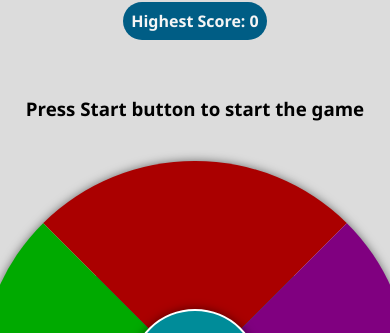
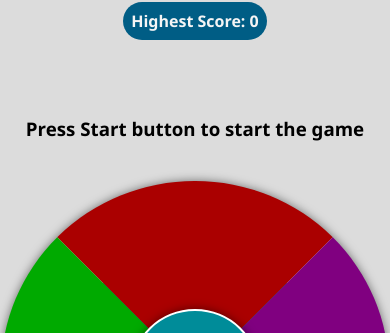
Before and after one commit to Sciber766/Simon-js-mini-project, a plain HTML site: page index.html in a window 390 px wide. Shown: the part 78-411 px from the top of the page. Drawn offline with Linux system fonts and the light colour scheme.

Commit message:
Added more responsiveness

```diff
--- a/style.css
+++ b/style.css
@@ -39,6 +39,12 @@ body{
         top: 5rem;
         padding: 8px;
         font-size: 1rem;
+    }
+    .box{
+        border-top: 130px solid var(--red-color);
+        border-left: 130px solid var(--green-color);
+        border-right: 130px solid var(--purple-color);
+        border-bottom: 130px solid var(--yellow-color);
     }
 }
 .container{
@@ -122,3 +128,17 @@ h3{
     background-color: rgba(255, 255, 0, 0);
     transform: translate(0, 8.5rem);
 }
+@media (max-width: 820px){
+    .score{
+        right: auto;
+        top: 5rem;
+        padding: 8px;
+        font-size: 1rem;
+    }
+    .box{
+        border-top: 130px solid var(--red-color);
+        border-left: 130px solid var(--green-color);
+        border-right: 130px solid var(--purple-color);
+        border-bottom: 130px solid var(--yellow-color);
+    }
+}
```
